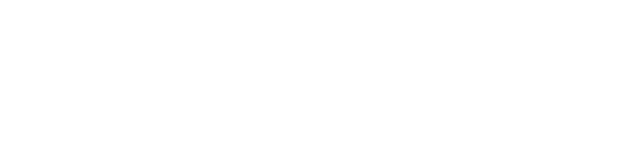
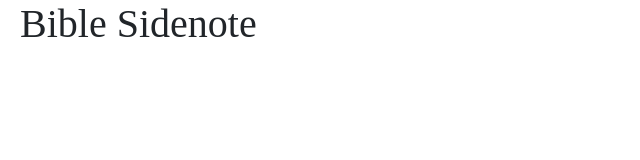
Before and after one commit to mikegagnon/biblesidenote, a plain HTML site: page index.html in a window 1280 px wide. Shown: the whole page, without its empty margins (0-640 px from the left). Drawn offline with Linux system fonts and the light colour scheme.

Commit message:
initTitle

```diff
--- a/css/sidenote.css
+++ b/css/sidenote.css
@@ -0,0 +1,5 @@
+body {
+    margin-left: 0px;
+    margin-right: 0px;
+    font-family: "Times New Roman", serif;
+}
--- a/index.html
+++ b/index.html
@@ -16,12 +16,13 @@
   <body>
 
     <div id="title">
+      <h1></h1>
     </div>
 
     <div id="breadcrumbs">
     </div>
 
-    <div id="sidenote-container">
+    <div id="container">
     </div>
 
   </body>
@@ -34,8 +35,7 @@
 
     const SidenoteSetup = {
       rootUuid: "Qo3auMyDjm",
-      title: "The Bible in Sidenote format",
-      mode: "edit",
+      title: "Bible Sidenote",
       contents: contents,
     };
   </script>
--- a/js/sidenote.js
+++ b/js/sidenote.js
@@ -1,11 +1,22 @@
+
 var Sidenote = {
 
     constant: {
         uuidChars: "ABCDEFGHIJKLMNOPQRSTUVWXYZabcdefghijklmnopqrstuvwxyz0123456789",
         uuidLen: 10,
+        marginLeft: 20,
     },
 
     state: {
+    },
+
+    init: function() {
+        Sidenote.initTitle();
+    },
+
+    initTitle: function() {
+        $("#title h1").text(SidenoteSetup.title);
+        $("#title").css("margin-left", Sidenote.constant.marginLeft);
     },
 
     createUuid: function() {
@@ -16,3 +27,7 @@ var Sidenote = {
       return uuid;
     },
 }
+
+window.onload = function() {
+    Sidenote.init();
+}
```
